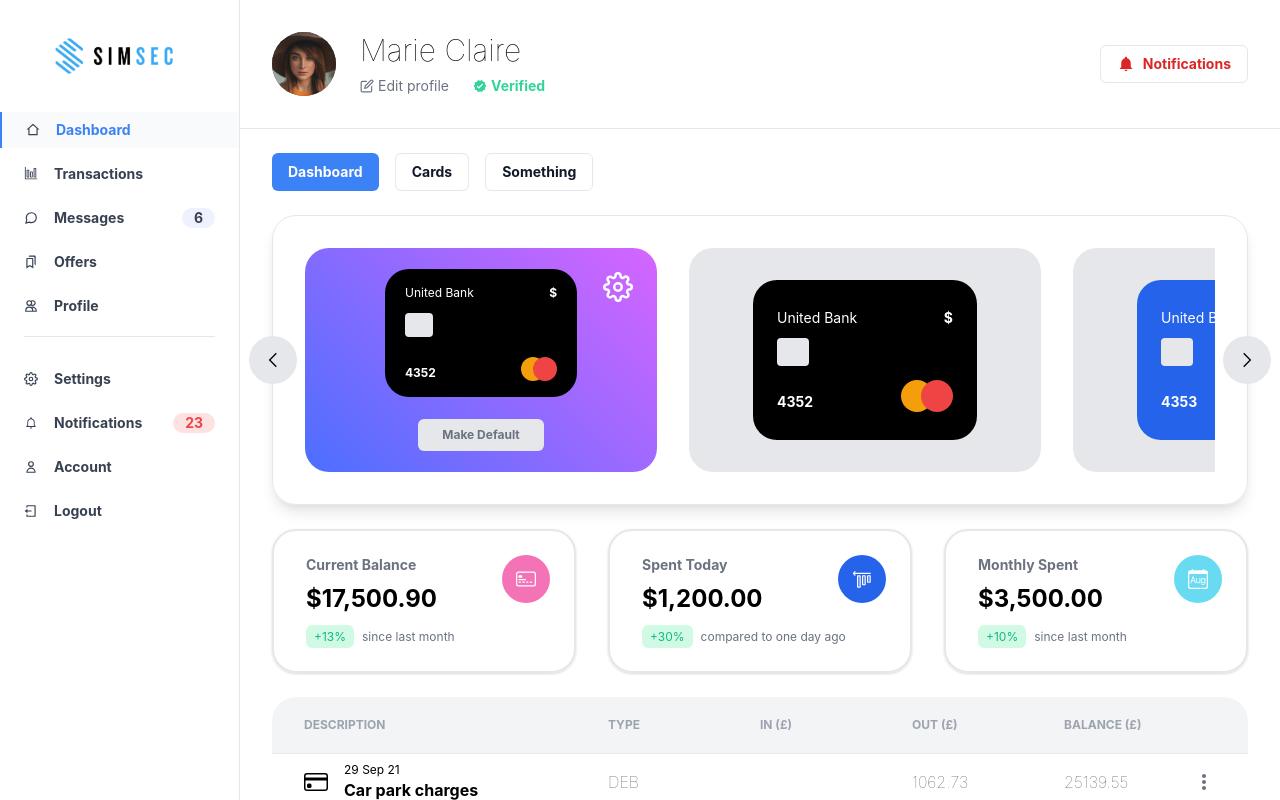
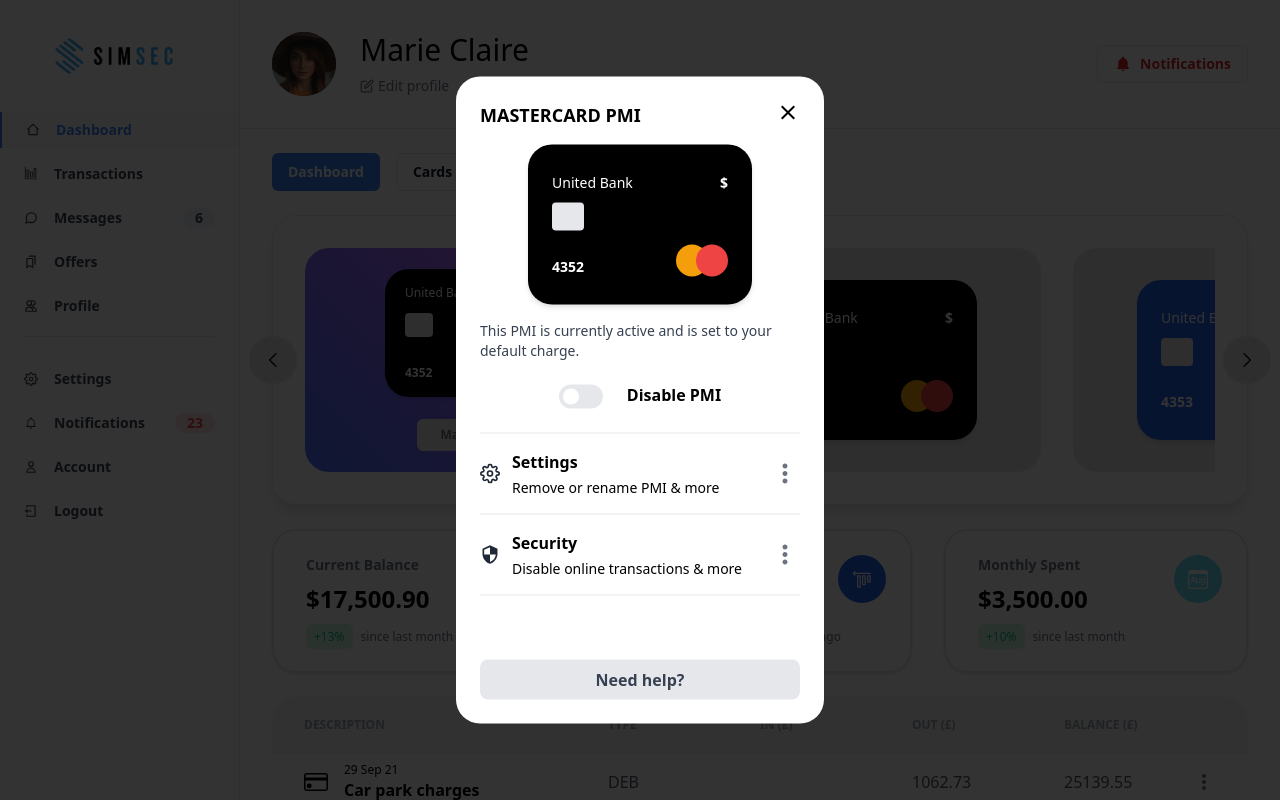
Before and after one commit to Kirusha05/react-bank-dashboard, a React (Create React App) app: page / in a window 1280 px wide. Both pictures are taken after a click on the icon 618 px from the left and 287 px from the top of the page. Shown: the top 800 px of the page. Built offline with nearby package versions, Linux system fonts and the light colour scheme.

Commit message:
Card Settings Modal finished. Project done

```diff
--- a/public/index.html
+++ b/public/index.html
@@ -15,6 +15,7 @@
   </head>
   <body class="font-Inter">
     <noscript>You need to enable JavaScript to run this app.</noscript>
-    <div id="root" className=""></div>
+    <div id="overlays"></div>
+    <div id="root"></div>
   </body>
 </html>
--- /dev/null
+++ b/src/components/CardSettingsModal/CardSettingsModal.tsx
@@ -0,0 +1,116 @@
+import React, { useState } from "react";
+import ReactDOM from "react-dom";
+import { FiSettings } from "react-icons/fi";
+import { MdSecurity } from "react-icons/md";
+import { MdClose } from "react-icons/md";
+import { BiDotsVerticalRounded } from "react-icons/bi";
+
+import { Card } from "../Dashboard/DashboardCard";
+import DashboardCard from "../Dashboard/DashboardCard";
+import { IconType } from "react-icons";
+
+const Backdrop = (props: { hideModal: () => void }) => {
+  return (
+    <div
+      className="fixed z-40 top-0 left-0 w-full h-full bg-black opacity-80"
+      onClick={props.hideModal}
+    />
+  );
+};
+
+const SettingSection: React.FC<{
+  icon: IconType;
+  title: string;
+  desc: string;
+}> = (props) => {
+  const Icon = props.icon;
+  return (
+    <div className="py-2 lg:py-4 flex items-center gap-3 border-b border-gray-200 w-full">
+      <Icon className="text-xl text-gray-800" />
+      <div>
+        <p className="font-bold">{props.title}</p>
+        <p className="text-sm mt-1">{props.desc}</p>
+      </div>
+      <div className="flex-1 flex justify-end">
+        <BiDotsVerticalRounded className="text-3xl text-gray-500" />
+      </div>
+    </div>
+  );
+};
+
+const SettingsModal: React.FC<{ card: Card, hideModal: () => void }> = (props) => {
+  const [isDisabled, setIsDisabled] = useState(false);
+  const card = props.card;
+
+  const toggleDisabled = () => {
+    setIsDisabled((prevDisabled) => !prevDisabled);
+  };
+
+  return (
+    <div className="bg-white z-50 fixed top-1/2 left-1/2 w-72 lg:w-92 p-6 transform -translate-x-1/2 -translate-y-1/2 rounded-3xl flex flex-col items-start">
+      <MdClose onClick={props.hideModal} className="absolute top-6 right-6 text-2xl cursor-pointer" />
+      <p className="text-lg font-bold uppercase">{card.cardType} PMI</p>
+      <div className="my-4 self-center">
+        <DashboardCard {...card} />
+      </div>
+      <p className="text-gray-700 text-sm">
+        This PMI is currently active {card.isDefault ? "and is" : "but isn't"}{" "}
+        set to your default charge.
+      </p>
+      {/* Disable PMI */}
+      <div className="w-full self-center flex justify-center items-center gap-6 py-4 lg:py-6 border-b border-gray-200">
+        {/* Switch btn */}
+        <div
+          className={`w-11 ${
+            isDisabled ? "bg-blue-400" : "bg-gray-200"
+          } rounded-3xl h-6 relative cursor-pointer transition ease-in`}
+          onClick={toggleDisabled}
+        >
+          <div
+            className={`w-4 h-4 ${
+              isDisabled ? "transform translate-x-5" : ""
+            } left-1 bg-white rounded-xl absolute top-1/2 transform -translate-y-1/2 transition ease-in`}
+          />
+        </div>
+        <p className="font-bold relative -mt-1">Disable PMI</p>
+      </div>
+      <SettingSection
+        icon={FiSettings}
+        title="Settings"
+        desc="Remove or rename PMI & more"
+      />
+      <SettingSection
+        icon={MdSecurity}
+        title="Security"
+        desc="Disable online transactions & more"
+      />
+      <button className="bg-gray-200 hover:bg-gray-300 rounded-lg w-full py-2 text-gray-700 font-bold mt-8 lg:mt-16">Need help?</button>
+    </div>
+  );
+};
+
+interface Props {
+  isActive: boolean;
+  hideModal: () => void;
+  card: Card;
+}
+
+const CardSettingsModal: React.FC<Props> = (props) => {
+  const portalElement = document.getElementById("overlays") as HTMLDivElement;
+  if (!props.isActive) return null;
+
+  return (
+    <>
+      {ReactDOM.createPortal(
+        <Backdrop hideModal={props.hideModal} />,
+        portalElement
+      )}
+      {ReactDOM.createPortal(
+        <SettingsModal card={props.card} hideModal={props.hideModal} />,
+        portalElement
+      )}
+    </>
+  );
+};
+
+export default CardSettingsModal;
--- a/src/components/Dashboard/DashboardCard.tsx
+++ b/src/components/Dashboard/DashboardCard.tsx
@@ -39,7 +39,7 @@ const DashboardCard: React.FC<Card> = (props) => {
 
   return (
     <div
-      className={`${backgroundColor} rounded-3xl ${mobileSize} ${desktopSize} text-white ${mobilePaddingX} ${mobilePaddingY} ${desktopPaddingY} text-xs ${fontSize} flex cursor-pointer`}
+      className={`${backgroundColor} rounded-3xl ${mobileSize} ${desktopSize} text-white ${mobilePaddingX} ${mobilePaddingY} ${desktopPaddingY} text-xs ${fontSize} flex cursor-pointer shadow-md`}
       title="Click to edit"
       onClick={props.onClick}
     >
--- a/src/components/Dashboard/DashboardCardSlider.tsx
+++ b/src/components/Dashboard/DashboardCardSlider.tsx
@@ -3,45 +3,19 @@ import DashboardCard, { Card } from "./DashboardCard";
 import { GrNext } from "react-icons/gr";
 import { FiSettings } from "react-icons/fi";
 
-const CARDS: Card[] = [
-  {
-    id: 0,
-    bankName: "United Bank",
-    currency: "$",
-    number: "4352",
-    cardType: "Mastercard",
-    isDefault: true,
-  },
-  {
-    id: 1,
-    bankName: "United Bank",
-    currency: "£",
-    number: "4353",
-    cardType: "Visa",
-  },
-  {
-    id: 2,
-    bankName: "United Bank",
-    currency: "€",
-    number: "4354",
-    cardType: "Mastercard",
-  },
-  {
-    id: 3,
-    bankName: "United Bank",
-    currency: "£",
-    number: "4355",
-    cardType: "Visa",
-  },
-];
+interface Props {
+  showModal: () => void;
+  selectedCardID: number;
+  setSelectedCardID: (id: number) => void;
+  cards: Card[];
+  setCards: (cards: Card[]) => void;
+}
 
-const localStorageCardId = localStorage.getItem("defaultCardId");
-const defaultCardId = localStorageCardId ? parseInt(localStorageCardId) : 0;
-
-const DashboardCardSlider: React.FC = () => {
-  const [editCardID, setEditCardId] = useState(defaultCardId);
+const DashboardCardSlider: React.FC<Props> = (props) => {
   const [defaultSuccess, setDefaultSuccess] = useState<null | "Success ✔">(null);
   const sliderRef = useRef<HTMLDivElement>(null);
+
+  const {selectedCardID, setSelectedCardID, showModal, cards, setCards} = props;
 
   const sliderMouseDown = (direction: "left" | "right") => {
     sliderRef.current!.scrollBy({
@@ -50,19 +24,23 @@ const DashboardCardSlider: React.FC = () => {
     });
   };
 
-  const setEditCard = (id: number) => {
+  const setSelectedCardHandler = (id: number) => {
     setDefaultSuccess(null);
-    setEditCardId(id);
+    setSelectedCardID(id);
   };
 
-  const setCardDefault = (id: number) => {
+  const setCardDefaultHandler = (id: number) => {
     localStorage.setItem("defaultCardId", JSON.stringify(id));
+    setCards(cards.slice().map(card => {
+      card.isDefault = card.id === id ? true : false;
+      return card
+    }));
     setDefaultSuccess("Success ✔");
   };
 
-  const cards = CARDS.map((card) => (
+  const cardsItems = cards.map((card) => (
     <div key={card.id} className="card-wrapper bg-gray-200 justify-center">
-      <DashboardCard {...card} onClick={() => setEditCard(card.id)} />
+      <DashboardCard {...card} onClick={() => setSelectedCardHandler(card.id)} />
     </div>
   ));
 
@@ -84,20 +62,20 @@ const DashboardCardSlider: React.FC = () => {
           ref={sliderRef}
         >
           <div className="card-wrapper bg-gradient justify-evenly relative">
-            <FiSettings className="absolute bottom-3 right-5 md:bottom-0 md:top-6 md:right-6 text-xl md:text-3xl text-white cursor-pointer" />
-            <DashboardCard {...CARDS[editCardID]} mini />
+            <FiSettings className="absolute bottom-3 right-5 md:bottom-0 md:top-6 md:right-6 text-xl md:text-3xl text-white cursor-pointer" onClick={showModal} />
+            <DashboardCard {...cards[selectedCardID]} mini />
             <button
               className={`capitalize py-1 px-3 lg:px-6 lg:py-2 rounded-md ${
                 defaultSuccess
                   ? "bg-green-500 text-white"
                   : "bg-gray-200 text-gray-500"
               } text-xs font-bold`}
-              onClick={() => setCardDefault(editCardID)}
+              onClick={() => setCardDefaultHandler(selectedCardID)}
             >
               {defaultSuccess ? defaultSuccess : "Make default"}
             </button>
           </div>
-          {cards}
+          {cardsItems}
         </div>
       </div>
     </div>
--- a/src/components/Layout/Menubar.tsx
+++ b/src/components/Layout/Menubar.tsx
@@ -52,7 +52,7 @@ interface MenuProps {
 
 const Menubar: React.FC<MenuProps> = (props) => {
   return (
-    <div className={`fixed z-50 top-0 left-0 h-screen w-full md:w-60 border-r border-gray-200 flex flex-col justify-start bg-white px-12 sm:px-24 pb-20 md:pb-2 md:px-0 ${props.showMenu ? '' : 'hidden'} md:block`}>
+    <div className={`fixed z-20 top-0 left-0 h-screen w-full md:w-60 border-r border-gray-200 flex flex-col justify-start bg-white px-12 sm:px-24 pb-20 md:pb-2 md:px-0 ${props.showMenu ? '' : 'hidden'} md:block`}>
       <MdClose className="md:hidden absolute top-10 right-12 sm:right-24 text-3xl" onClick={props.toggleMenu} />
       {/* Main Logo */}
       <div className="w-full py-8 ml-12">
--- a/src/pages/DashboardPage.tsx
+++ b/src/pages/DashboardPage.tsx
@@ -1,20 +1,85 @@
-import React from 'react'
-import DashboardButtons from '../components/Dashboard/DashboardButtons';
-import DashboardCardSlider from '../components/Dashboard/DashboardCardSlider';
-import DashboardExpenses from '../components/Dashboard/DashboardExpenses';
-import DashboardHeader from '../components/Dashboard/DashboardHeader';
-import DashboardTable from '../components/Dashboard/DashboardTable';
+import React, { useState } from "react";
+import CardSettingsModal from "../components/CardSettingsModal/CardSettingsModal";
+import DashboardButtons from "../components/Dashboard/DashboardButtons";
+import DashboardCardSlider from "../components/Dashboard/DashboardCardSlider";
+import DashboardExpenses from "../components/Dashboard/DashboardExpenses";
+import DashboardHeader from "../components/Dashboard/DashboardHeader";
+import DashboardTable from "../components/Dashboard/DashboardTable";
+import { Card } from "../components/Dashboard/DashboardCard";
+
+const CARDS: Card[] = [
+  {
+    id: 0,
+    bankName: "United Bank",
+    currency: "$",
+    number: "4352",
+    cardType: "Mastercard",
+    isDefault: true,
+  },
+  {
+    id: 1,
+    bankName: "United Bank",
+    currency: "£",
+    number: "4353",
+    cardType: "Visa",
+    isDefault: false,
+  },
+  {
+    id: 2,
+    bankName: "United Bank",
+    currency: "€",
+    number: "4354",
+    cardType: "Mastercard",
+    isDefault: false,
+  },
+  {
+    id: 3,
+    bankName: "United Bank",
+    currency: "£",
+    number: "4355",
+    cardType: "Visa",
+    isDefault: false,
+  },
+];
+
+const localStorageCardId = localStorage.getItem("defaultCardId");
+const defaultCardId = localStorageCardId ? parseInt(localStorageCardId) : 0;
 
 const DashboardPage: React.FC = () => {
+  const [selectedCardID, setSelectedCardId] = useState(defaultCardId);
+  const [showCardModal, setShowCardModal] = useState(false);
+  const [cards, setCards] = useState(CARDS);
+
+  const showModalHandler = () => {
+    setShowCardModal(true);
+    document.body.className = "overflow-hidden";
+  };
+
+  const hideModalHandler = () => {
+    setShowCardModal(false);
+    document.body.className = "";
+  };
+
   return (
     <div className="w-full">
+      <CardSettingsModal
+        card={cards[selectedCardID]}
+        isActive={showCardModal}
+        hideModal={hideModalHandler}
+      />
       <DashboardHeader />
       <DashboardButtons />
-      <DashboardCardSlider />
+      <DashboardCardSlider
+        cards={cards}
+        showModal={showModalHandler}
+        selectedCardID={selectedCardID}
+        setSelectedCardID={setSelectedCardId}
+        setCards={setCards}
+      />
       <DashboardExpenses />
       <DashboardTable />
     </div>
-  )
-}
+  );
+};
 
 export default DashboardPage;
--- a/tailwind.config.js
+++ b/tailwind.config.js
@@ -13,6 +13,11 @@ module.exports = {
       flex: {
         2: "2 2 0%",
         3: "3 3 0%",
+      },
+      width: {
+        84: "21rem",
+        88: "22rem",
+        92: "23rem"
       },
       minWidth: {
         56: "14rem",
```
